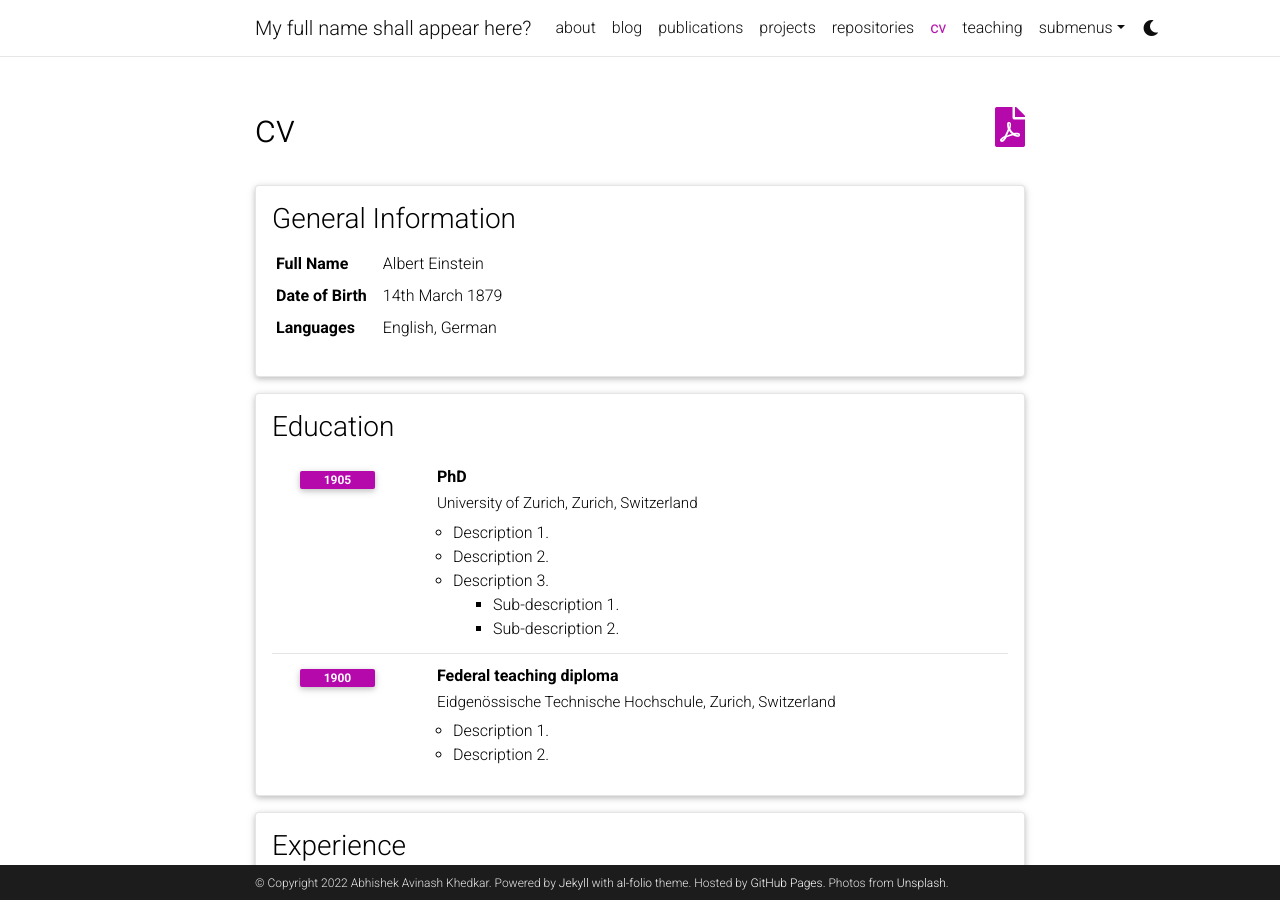
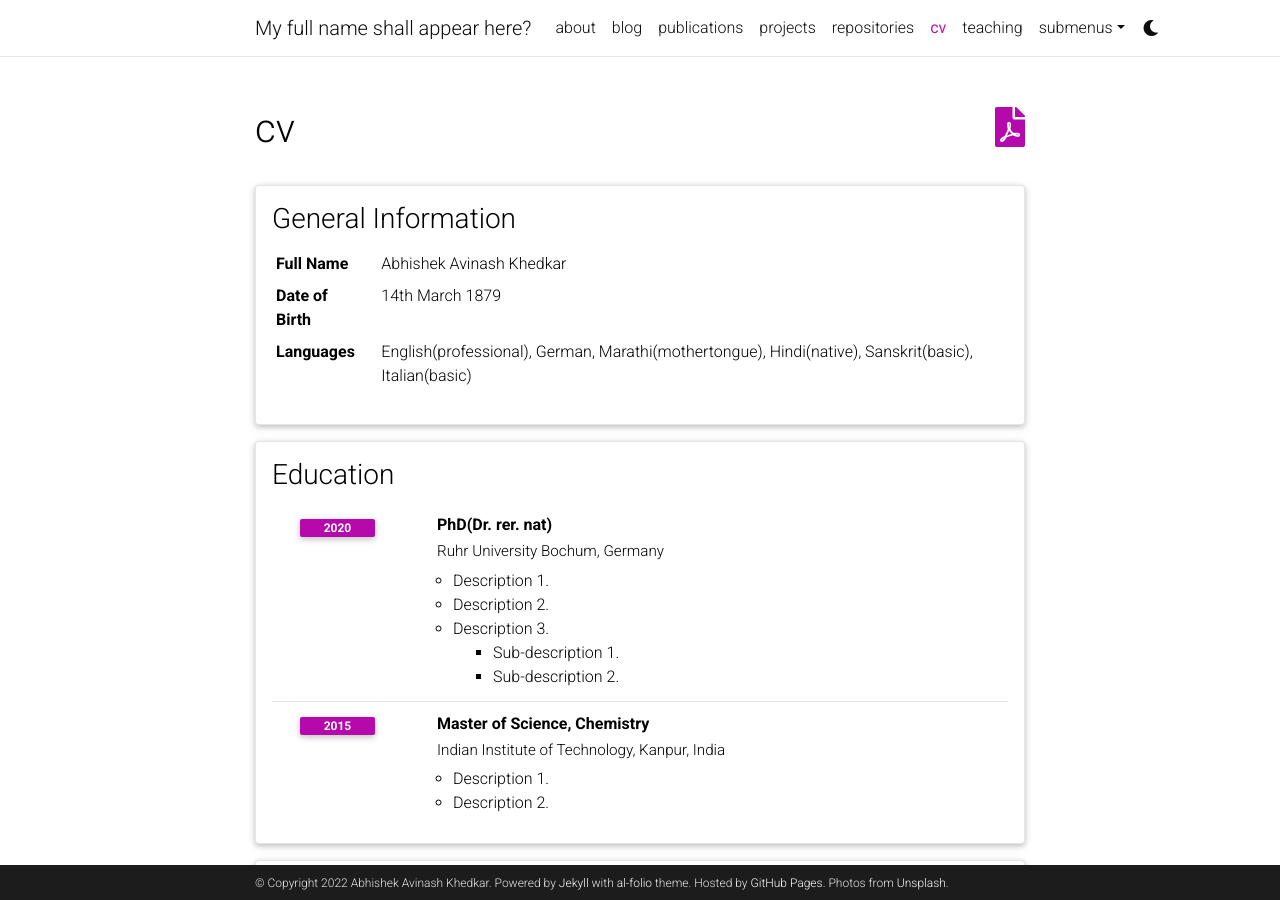
Before and after one commit to abhishekkhedkar09/abhishekkhedkar09, a Jekyll site: the page built from _pages/cv.md, in a window 1280 px wide and 900 px high. Built offline with Jekyll 4.4.1, drawn with Linux system fonts in a browser that asks for light colours; comment, search, counter and statistics services are not loaded; a style sheet for code colours, icons or effects is not loaded.

Commit message:
cv minor up

```diff
--- a/_data/cv.yml
+++ b/_data/cv.yml
@@ -2,18 +2,18 @@
   type: map
   contents:
     - name: Full Name
-      value: Albert Einstein
+      value: Abhishek Avinash Khedkar
     - name: Date of Birth
       value: 14th March 1879
     - name: Languages
-      value: English, German
+      value: English(professional), German, Marathi(mothertongue), Hindi(native), Sanskrit(basic), Italian(basic)
 
 - title: Education
   type: time_table
   contents:
-    - title: PhD
-      institution: University of Zurich, Zurich, Switzerland
-      year: 1905
+    - title: PhD(Dr. rer. nat)
+      institution: Ruhr University Bochum, Germany
+      year: 2020
       description:
         - Description 1.
         - Description 2.
@@ -21,9 +21,9 @@
           contents:
             - Sub-description 1.
             - Sub-description 2.
-    - title: Federal teaching diploma
-      institution: Eidgenössische Technische Hochschule, Zurich, Switzerland
-      year: 1900
+    - title: Master of Science, Chemistry
+      institution: Indian Institute of Technology, Kanpur, India
+      year: 2015
       description:
         - Description 1.
         - Description 2.
```
